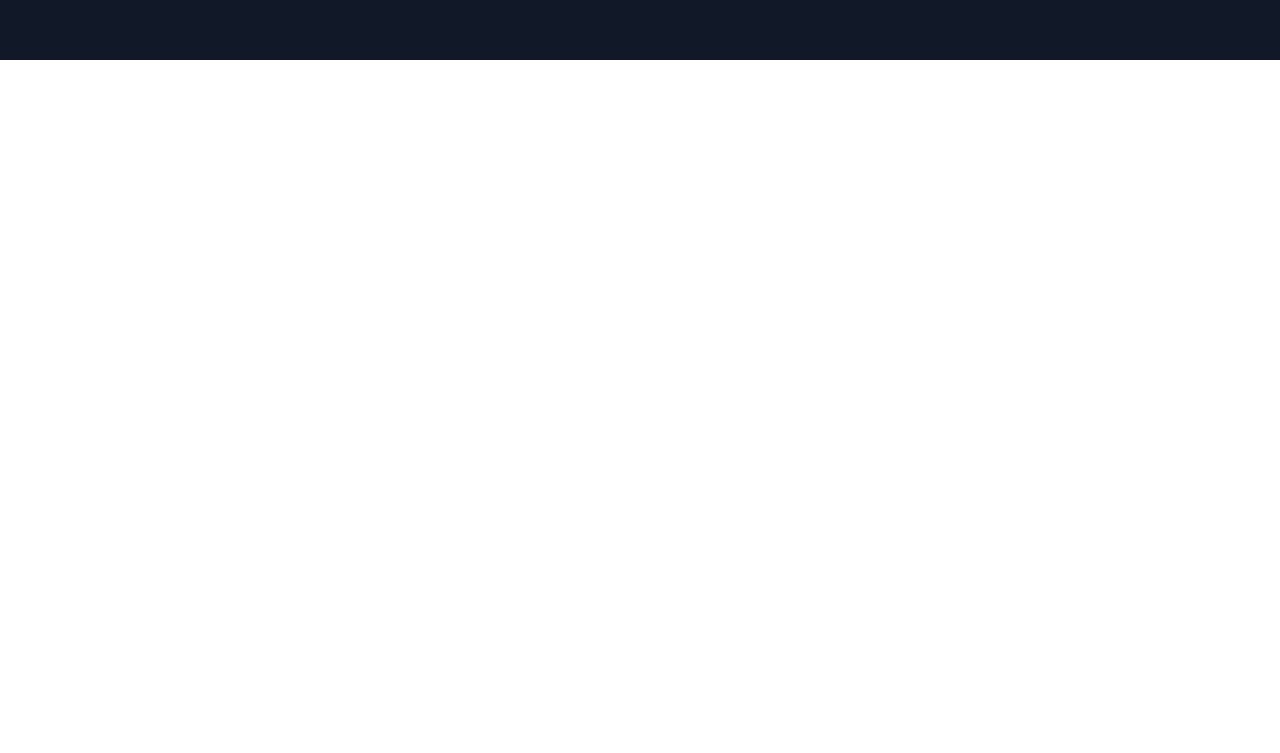
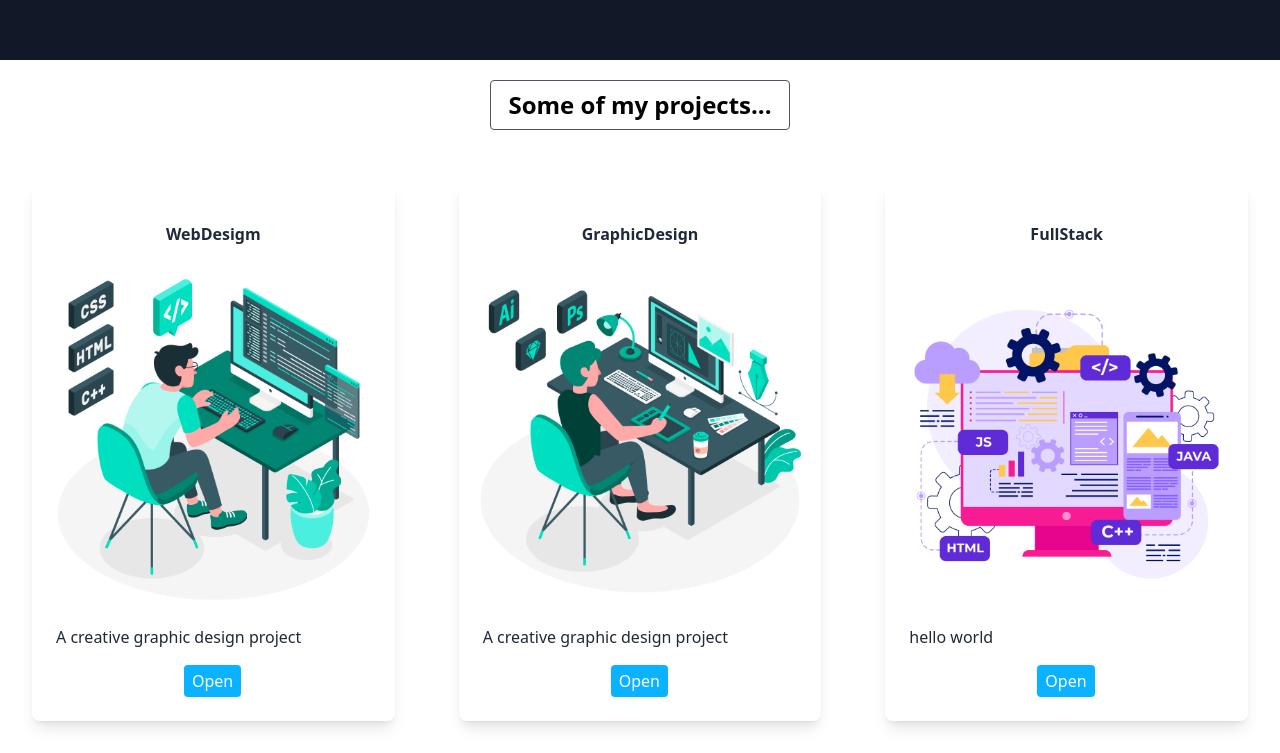
Before and after one commit to sadaqhassan/Personal-portifalio, a plain HTML site: page index.html in a window 1280 px wide. Shown: the part 812-1565 px from the top of the page. Before the commit the page ends 872 px from the top, so only its background shows below. Drawn offline with nearby package versions, Linux system fonts and the light colour scheme.

Commit message:
added grid section

```diff
--- a/index.html
+++ b/index.html
@@ -40,7 +40,19 @@
         <div><img src="images/Dev++.png" class="w-[800px] h-[500px]"></div>
     </main>
         </div>
+
     </main>
+    <h1 class="text-center font-bold  px-2 py-2 rounded text-2xl my-5
+     border border-gray-600 lg:mx-[490px]">Some of my projects...</h1>
+    <div id="GridSection" class="grid grid-cols-1 lg:grid-cols-3">
+
+    </div>
+
+
+
+
+
+
 
     <script src="index.js"></script>
 
--- a/index.js
+++ b/index.js
@@ -7,4 +7,42 @@ const menuList = document.getElementById('menuList');
 menuIcon.addEventListener('click',()=>{
 
     menuList.classList.toggle('hidden');
-} )
+} );
+
+
+
+
+let Grid = document.getElementById('GridSection');
+
+
+const AllProjects =[
+    {
+        name: 'WebDesigm',
+        image: 'images/Webdesign.jpg',
+        phragraph: 'A creative graphic design project'
+
+    },
+    {
+        name: 'GraphicDesign',
+        image: 'images/graphicdesign.jpg',
+        phragraph: 'A creative graphic design project'
+
+    },
+    {
+        name: 'FullStack',
+        image: 'images/fullstack.jpg',
+        phragraph: 'hello world',
+
+    },
+];
+
+AllProjects.map((project)=>{
+    const projectHtml =`<div class="px-2 py-6 shadow-lg my-8 text-gray-800 rounded-lg mx-8">
+        <h1 class="text-center font-bold py-4 ">${project.name}</h1>
+        <img src="${project.image}" alt="">
+        <p class="py-4 px-4">${project.phragraph}</p>
+        <button class="bg-[#0bb2ff] text-white ml-36 px-2 py-1 rounded">Open</button>
+      </div>
+      `
+      Grid.innerHTML += projectHtml;
+});
```
Also changed, not shown: images/Graphicdesign.jpg (added), images/Webdesign.jpg (added), images/fullstack.jpg (added).
